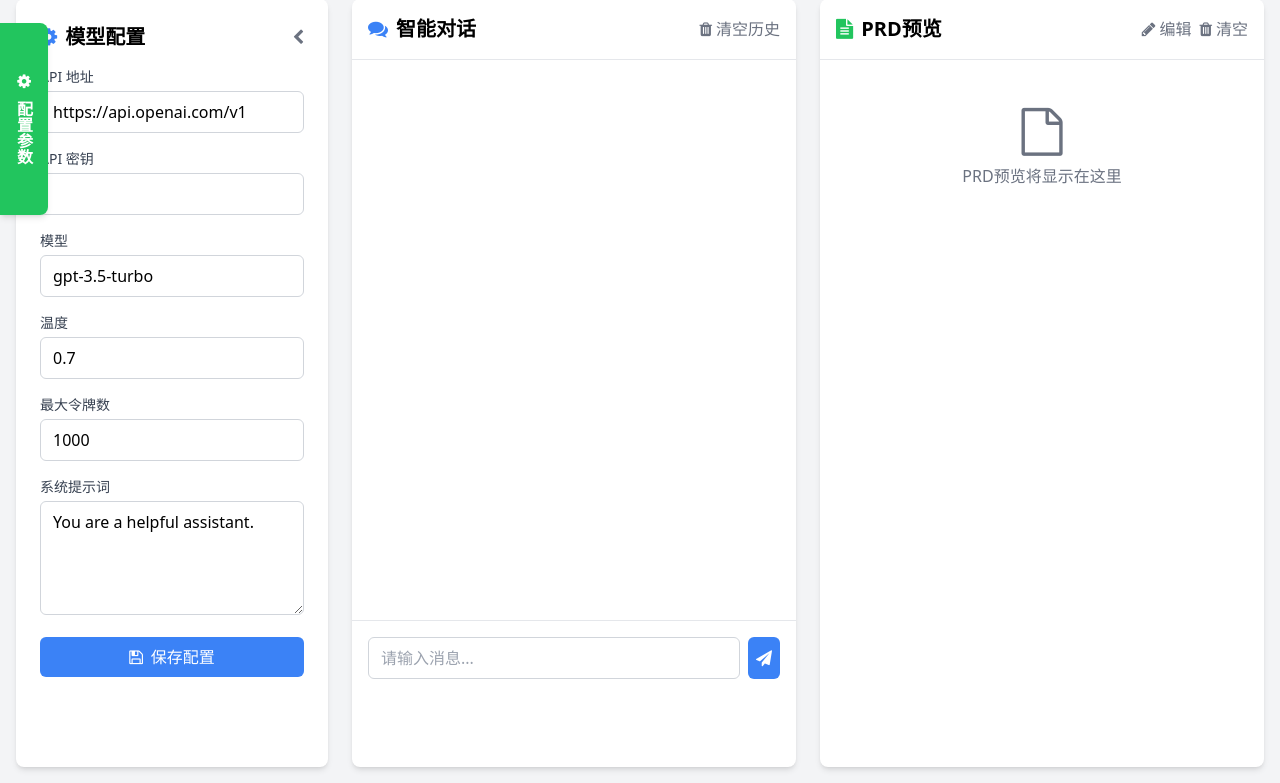
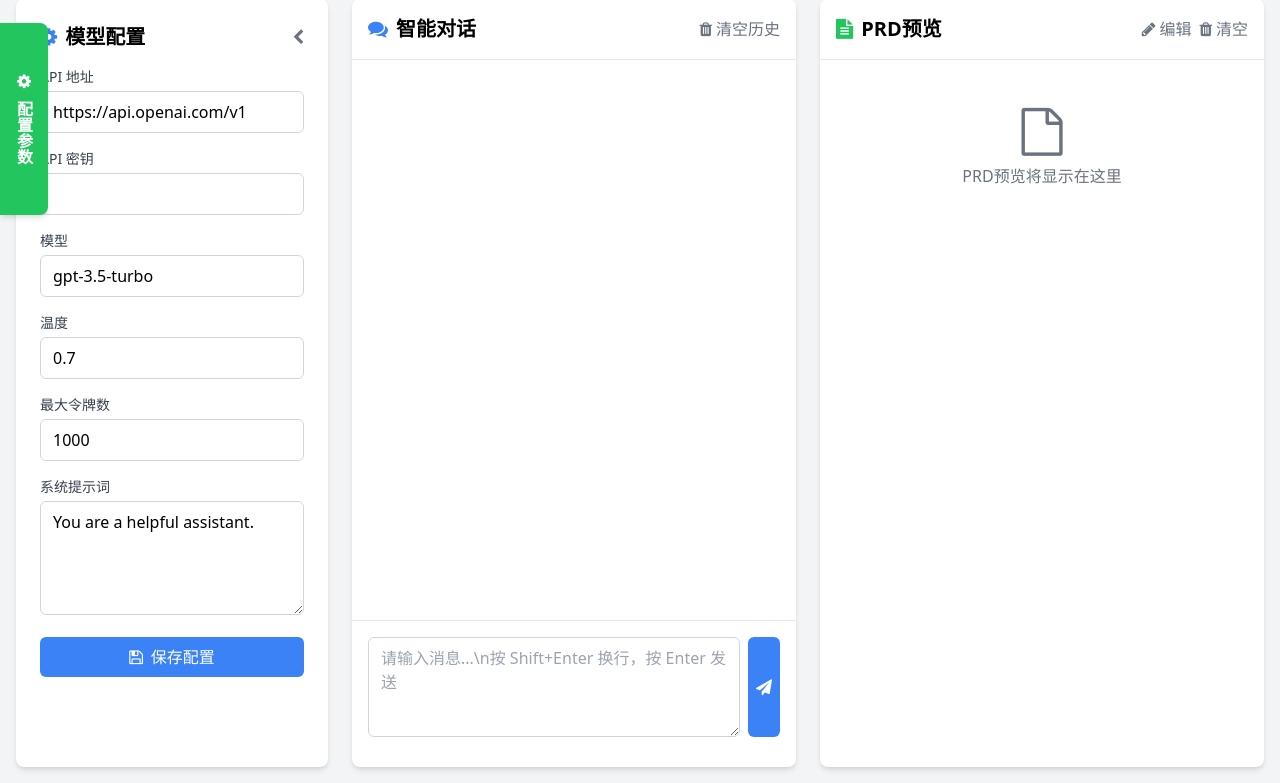
Before and after one commit to jerrynbc/agent_base, a Flask app: page / in a window 1280 px wide. Shown: the part 17-800 px from the top of the page. Run offline with Flask 2, Linux system fonts and the light colour scheme; some libraries are stand-ins or nearby versions.

Commit message:
改进用户界面：修复Markdown渲染问题，添加输入框换行功能，增加输入框高度

````diff
--- a/templates/index.html
+++ b/templates/index.html
@@ -88,8 +88,8 @@
                     </div>
                     <div class="p-4 border-t border-gray-200">
                         <form id="chat-form" class="flex gap-2">
-                            <input type="text" id="message-input" placeholder="请输入消息..."
-                                   class="flex-1 px-3 py-2 border border-gray-300 rounded-md focus:outline-none focus:ring-2 focus:ring-blue-500">
+                            <textarea id="message-input" placeholder="请输入消息...\n按 Shift+Enter 换行，按 Enter 发送"
+                                      class="flex-1 px-3 py-2 border border-gray-300 rounded-md focus:outline-none focus:ring-2 focus:ring-blue-500 min-h-[100px] resize-y"></textarea>
                             <button type="submit" class="bg-blue-500 text-white p-2 rounded-md hover:bg-blue-600 transition-colors">
                                 <i class="fa fa-paper-plane"></i>
                             </button>
@@ -178,10 +178,19 @@
 
             // 发送消息
             const chatForm = document.getElementById('chat-form');
-            if (chatForm) {
+            const messageInput = document.getElementById('message-input');
+
+            if (chatForm && messageInput) {
+                // 处理textarea的按键事件
+                messageInput.addEventListener('keydown', function(e) {
+                    if (e.key === 'Enter' && !e.shiftKey) {
+                        e.preventDefault();
+                        chatForm.dispatchEvent(new Event('submit'));
+                    }
+                });
+
                 chatForm.addEventListener('submit', function(e) {
                     e.preventDefault();
-                    const messageInput = document.getElementById('message-input');
                     const message = messageInput.value.trim();
                     if (!message) return;
 
@@ -388,23 +397,31 @@
             try {
                 // 处理换行
                 text = text.replace(/\n/g, '<br>');
-                // 处理粗体（使用更可靠的正则表达式）
-                text = text.replace(/\*\*(.+?)\*\*/g, '<strong>$1</strong>');
-                // 处理斜体
-                text = text.replace(/(?<!\*)\*(?!\*)(.+?)(?<!\*)\*(?!\*)/g, '<em>$1</em>');
-                // 处理代码块
+
+                // 处理代码块（先处理代码块，避免影响其他标记）
                 text = text.replace(/```([\s\S]*?)```/g, '<pre class="bg-gray-100 p-2 rounded text-sm"><code>$1</code></pre>');
+
                 // 处理行内代码
                 text = text.replace(/`(.*?)`/g, '<code class="bg-gray-100 px-1 py-0.5 rounded text-sm">$1</code>');
+
+                // 处理粗体（使用更严格的正则表达式）
+                text = text.replace(/(?<!\*)(\*\*)(?!\*)(.+?)(?<!\*)(\*\*)(?!\*)/g, '<strong>$2</strong>');
+
+                // 处理斜体
+                text = text.replace(/(?<!\*)(\*)(?!\*)(.+?)(?<!\*)(\*)(?!\*)/g, '<em>$2</em>');
+
                 // 处理列表
                 text = text.replace(/(^|\n)\s*\-\s(.*?)(?=\n|$)/g, '$1<li>$2</li>');
                 text = text.replace(/(<li>.*?<\/li>)/gs, '<ul class="list-disc pl-5">$1</ul>');
+
                 // 处理标题
                 text = text.replace(/(^|\n)#\s(.*?)(?=\n|$)/g, '$1<h1 class="text-xl font-bold mb-2">$2</h1>');
                 text = text.replace(/(^|\n)##\s(.*?)(?=\n|$)/g, '$1<h2 class="text-lg font-bold mb-2">$2</h2>');
                 text = text.replace(/(^|\n)###\s(.*?)(?=\n|$)/g, '$1<h3 class="text-md font-bold mb-2">$2</h3>');
+
                 // 处理链接
                 text = text.replace(/\[(.*?)\]\((.*?)\)/g, '<a href="$2" target="_blank" class="text-blue-500 underline">$1</a>');
+
                 return text;
             } catch (error) {
                 console.error('Markdown渲染错误:', error);
````
